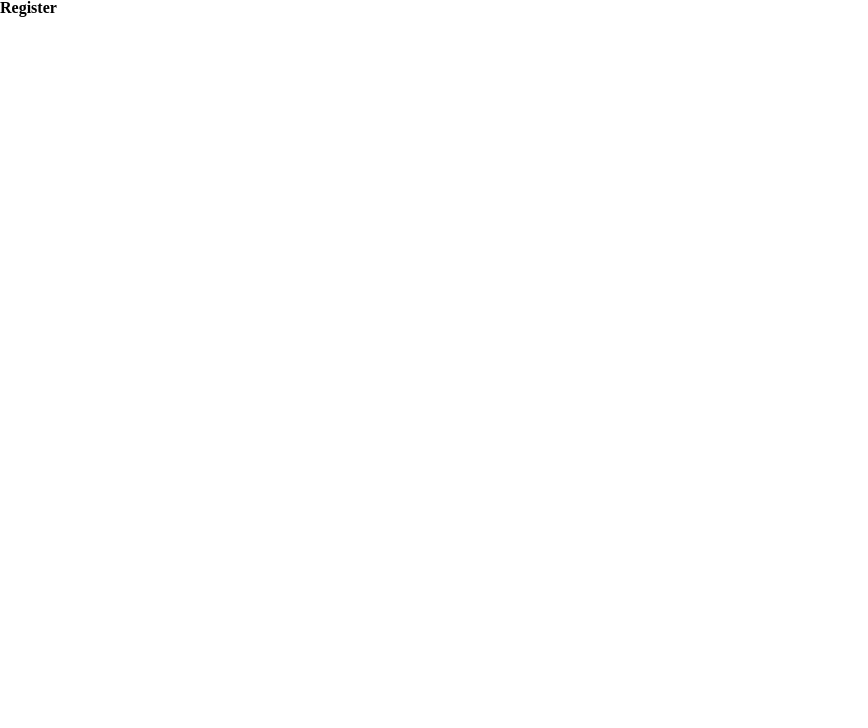
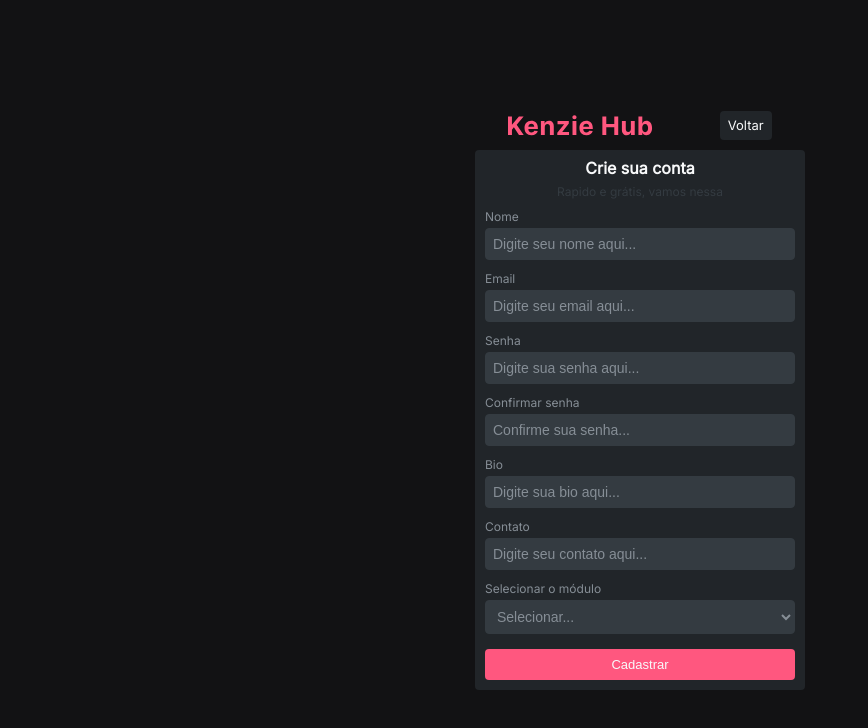
Before and after one commit to rogeraguiar0/kenzie-hub, a React (Create React App) app in the folder kenzie-hub/: page /register in a window 1280 px wide. Shown: the top 728 px of the page, without its empty margins (0-868 px from the left). Built offline with nearby package versions, Linux system fonts and the light colour scheme.

Commit message:
feat: register page with animations and fix some styles

```diff
--- a/kenzie-hub/src/components/Header/index.jsx
+++ b/kenzie-hub/src/components/Header/index.jsx
@@ -9,7 +9,7 @@ function Header() {
   useEffect(() => {
     const getUserInfo = async () => {
       try {
-        const userId = window.localStorage.getItem("@kenzie_hub_userid:");
+        const userId = window.localStorage.getItem("@kenzie_hub_userid");
         const response = await api.get(`users/${userId}`);
         setUserInfo({
           name: response.data.name,
--- a/kenzie-hub/src/components/Header/style.js
+++ b/kenzie-hub/src/components/Header/style.js
@@ -11,13 +11,14 @@ export const Container = styled.header`
   font-family: var(--font-family);
 
   & > div {
-    padding: 0 10px;
+    padding: 10px;
     height: 100%;
     width: 100%;
     max-width: 1000px;
     display: flex;
-    align-items: center;
-    justify-content: space-between;
+    flex-direction: column;
+    justify-content: center;
+    gap: 20px;
     transform: translateY(-100%);
   }
 
@@ -38,4 +39,12 @@ export const Container = styled.header`
   & > div > p > svg {
     fill: var(--color-grey-1);
   }
+
+  @media (min-width: 768px) {
+    & > div {
+      align-items: center;
+      flex-direction: row;
+      justify-content: space-between;
+    }
+  }
 `;
--- a/kenzie-hub/src/pages/DashboardPage/style.js
+++ b/kenzie-hub/src/pages/DashboardPage/style.js
@@ -1,7 +1,7 @@
 import styled from "styled-components";
 
 export const Container = styled.main`
-  padding-top: 50px;
+  padding: 50px 10px 10px 10px;
   height: calc(100vh - 190px);
   width: 100vw;
   display: flex;
--- a/kenzie-hub/src/pages/LoginPage/index.jsx
+++ b/kenzie-hub/src/pages/LoginPage/index.jsx
@@ -34,9 +34,10 @@ function LoginPage() {
     setIsLoading(true);
     try {
       const response = await api.post("sessions", data);
-      window.localStorage.removeItem("@kenzie_hub_token:");
-      window.localStorage.setItem("@kenzie_hub_token:", response.data.token);
-      window.localStorage.setItem("@kenzie_hub_userid:", response.data.user.id);
+      window.localStorage.removeItem("@kenzie_hub_token");
+      window.localStorage.removeItem("@kenzie_hub_userid");
+      window.localStorage.setItem("@kenzie_hub_token", response.data.token);
+      window.localStorage.setItem("@kenzie_hub_userid", response.data.user.id);
       navigate("/dashboard");
     } catch (err) {
       console.error(err);
@@ -84,7 +85,7 @@ function LoginPage() {
           </div>
           <span>{errors.password?.message}</span>
           {isLoading ? (
-            <button className="btn-df-ac" type="submit">
+            <button className="btn-df-ac" type="submit" disabled>
               <VscLoading className="loading" />
               <p>Logando...</p>
             </button>
--- a/kenzie-hub/src/pages/RegisterPage/index.jsx
+++ b/kenzie-hub/src/pages/RegisterPage/index.jsx
@@ -1,5 +1,156 @@
+import logo from "../../assets/logo.svg";
+import { VscLoading } from "react-icons/vsc";
+import { Container, Nav, Card, Form } from "./style.js";
+import { useForm } from "react-hook-form";
+import { yupResolver } from "@hookform/resolvers/yup";
+import * as yup from "yup";
+import { Link, useNavigate } from "react-router-dom";
+import { ToastContainer, toast } from "react-toastify";
+import "react-toastify/dist/ReactToastify.css";
+import { useState } from "react";
+import { api } from "../../services/api.js";
+
 function RegisterPage() {
-  return <h1>Register</h1>;
+  const navigate = useNavigate();
+
+  const schema = yup.object().shape({
+    email: yup.string().required("Campo obrigatório").email("E-mail inválido"),
+    password: yup
+      .string()
+      .matches(/[A-Z]/, "Deve conter ao menos uma letra maiúscula")
+      .matches(/[a-z]/, "Deve conter ao menos uma letra minúscula")
+      .matches(/(\d)/, "Deve conter ao menos um número")
+      .matches(/(\W)|_/, "Deve conter ao menos um caractér especial")
+      .trim()
+      .matches(/.{8,}/, "Deve ter no mínimo 8 dígitos")
+      .required("Campo obrigatório"),
+    passwordConfirm: yup
+      .string()
+      .oneOf([yup.ref("password")], "As senhas devem ser iguais"),
+    name: yup.string().required("Campo obrigatório").min(2),
+    bio: yup.string().required("Campo obrigatório").min(3),
+    contact: yup.string().required("Campo obrigatório").min(9),
+    course_module: yup.string().required("Campo obrigatório"),
+  });
+
+  const {
+    register,
+    handleSubmit,
+    formState: { errors },
+  } = useForm({
+    resolver: yupResolver(schema),
+  });
+
+  const [isLoading, setIsLoading] = useState(false);
+
+  const handleForm = async (data) => {
+    setIsLoading(true);
+    try {
+      await api.post("users", data);
+      navigate("/");
+    } catch (err) {
+      console.error(err);
+      toast.error("Falha no login");
+    } finally {
+      setIsLoading(false);
+    }
+  };
+
+  return (
+    <>
+      <Container>
+        <div>
+          <Nav className="showLogo2">
+            <img src={logo} alt="" />
+            <Link className="btn-dk" to={"/"}>
+              Voltar
+            </Link>
+          </Nav>
+          <Card className="showCard">
+            <h2>Crie sua conta</h2>
+            <p>Rapido e grátis, vamos nessa</p>
+            <Form onSubmit={handleSubmit(handleForm)}>
+              <label htmlFor="">Nome</label>
+              <input
+                {...register("name")}
+                placeholder="Digite seu nome aqui..."
+                className="input-df"
+                type="text"
+              />
+              <span>{errors.name?.message}</span>
+              <label htmlFor="">Email</label>
+              <input
+                {...register("email")}
+                placeholder="Digite seu email aqui..."
+                className="input-df"
+                type="email"
+              />
+              <span>{errors.email?.message}</span>
+              <label htmlFor="">Senha</label>
+              <input
+                {...register("password")}
+                placeholder="Digite sua senha aqui..."
+                className="input-df"
+                type="password"
+              />
+              <span>{errors.password?.message}</span>
+              <label htmlFor="">Confirmar senha</label>
+              <input
+                {...register("passwordConfirm")}
+                placeholder="Confirme sua senha..."
+                className="input-df"
+                type="password"
+              />
+              <span>{errors.passwordConfirm?.message}</span>
+              <label htmlFor="">Bio</label>
+              <input
+                {...register("bio")}
+                placeholder="Digite sua bio aqui..."
+                className="input-df"
+                type="text"
+              />
+              <span>{errors.bio?.message}</span>
+              <label htmlFor="">Contato</label>
+              <input
+                {...register("contact")}
+                placeholder="Digite seu contato aqui..."
+                className="input-df"
+                type="text"
+              />
+              <span>{errors.contact?.message}</span>
+              <label htmlFor="">Selecionar o módulo</label>
+              <select {...register("course_module")} className="input-df">
+                <option value="">Selecionar...</option>
+                <option value="1° módulo">1° módulo</option>
+                <option value="2° módulo">2° módulo</option>
+                <option value="3° módulo">3° módulo</option>
+                <option value="4° módulo">4° módulo</option>
+                <option value="5° módulo">5° módulo</option>
+                <option value="6° módulo">6° módulo</option>
+              </select>
+              <span>{errors.course_module?.message}</span>
+              {isLoading ? (
+                <button className="btn-df-ac" type="submit" disabled>
+                  <VscLoading className="loading" />
+                  <p>Cadastrando...</p>
+                </button>
+              ) : (
+                <button className="btn-df" type="submit">
+                  Cadastrar
+                </button>
+              )}
+            </Form>
+          </Card>
+        </div>
+        <ToastContainer
+          position="top-center"
+          theme="colored"
+          autoClose={800}
+          hideProgressBar={true}
+        />
+      </Container>
+    </>
+  );
 }
 
 export default RegisterPage;
--- /dev/null
+++ b/kenzie-hub/src/pages/RegisterPage/style.js
@@ -0,0 +1,83 @@
+import styled from "styled-components";
+
+export const Container = styled.main`
+  padding: 10px;
+  width: 100vw;
+  height: 100%;
+  min-height: 100vh;
+  background-color: var(--color-grey-4);
+  display: flex;
+  align-items: center;
+  flex-direction: column;
+  justify-content: center;
+
+  & > div {
+    height: 100%;
+    width: 100%;
+    max-width: 330px;
+    display: flex;
+    flex-direction: column;
+    justify-content: center;
+    gap: 10px;
+  }
+`;
+
+export const Nav = styled.nav`
+  width: 100%;
+  display: flex;
+  align-items: center;
+  justify-content: space-around;
+  font-family: var(--font-family);
+  opacity: 0;
+  transform: translateX(-100%);
+`;
+
+export const Card = styled.div`
+  padding: 10px;
+  height: fit-content;
+  min-height: 400px;
+  width: 100%;
+  display: flex;
+  flex-direction: column;
+  justify-content: space-evenly;
+  gap: 10px;
+  border-radius: 4px;
+  background-color: var(--color-grey-3);
+  text-align: center;
+  font-family: var(--font-family);
+  opacity: 0;
+  transform: translateX(-100%);
+
+  & > h2 {
+    color: var(--color-grey-0);
+    font-size: var(--title-size);
+  }
+
+  & > p {
+    color: var(--color-grey-2);
+    font-size: var(--text-size);
+  }
+`;
+
+export const Form = styled.form`
+  display: flex;
+  flex-direction: column;
+  gap: 5px;
+
+  & > label {
+    margin: 3px 0 0 0;
+    align-self: flex-start;
+    color: var(--color-grey-1);
+    font-size: var(--text-size);
+  }
+
+  & > button {
+    margin-top: 5px;
+  }
+
+  & > span {
+    align-self: flex-start;
+    color: #e83f5b;
+    font-size: var(--text-size);
+  }
+`;
--- a/kenzie-hub/src/styles/animations.css
+++ b/kenzie-hub/src/styles/animations.css
@@ -7,6 +7,14 @@
 
 .showLogo {
   animation-name: showLogo;
+  animation-duration: 1s;
+  animation-timing-function: ease;
+  animation-delay: 0.4s;
+  animation-fill-mode: forwards;
+}
+
+.showLogo2 {
+  animation-name: showLogo2;
   animation-duration: 1s;
   animation-timing-function: ease;
   animation-delay: 0.4s;
@@ -61,6 +69,13 @@
   }
 }
 
+@keyframes showLogo2 {
+  100% {
+    opacity: 1;
+    transform: translateX(0);
+  }
+}
+
 @keyframes loading {
   100% {
     transform: rotate(360deg);
```
